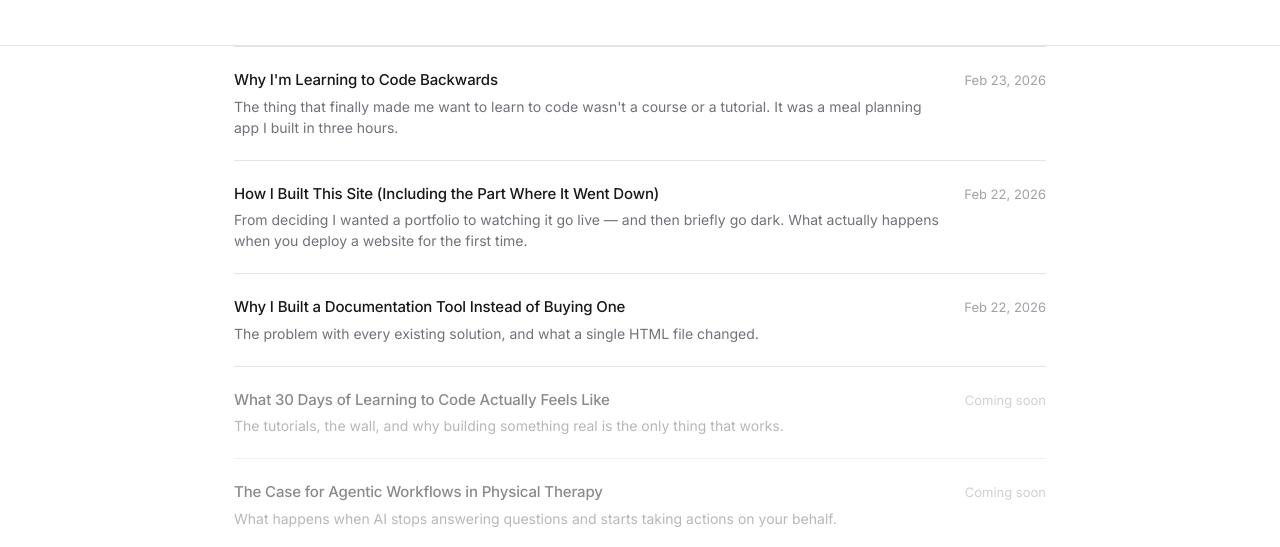
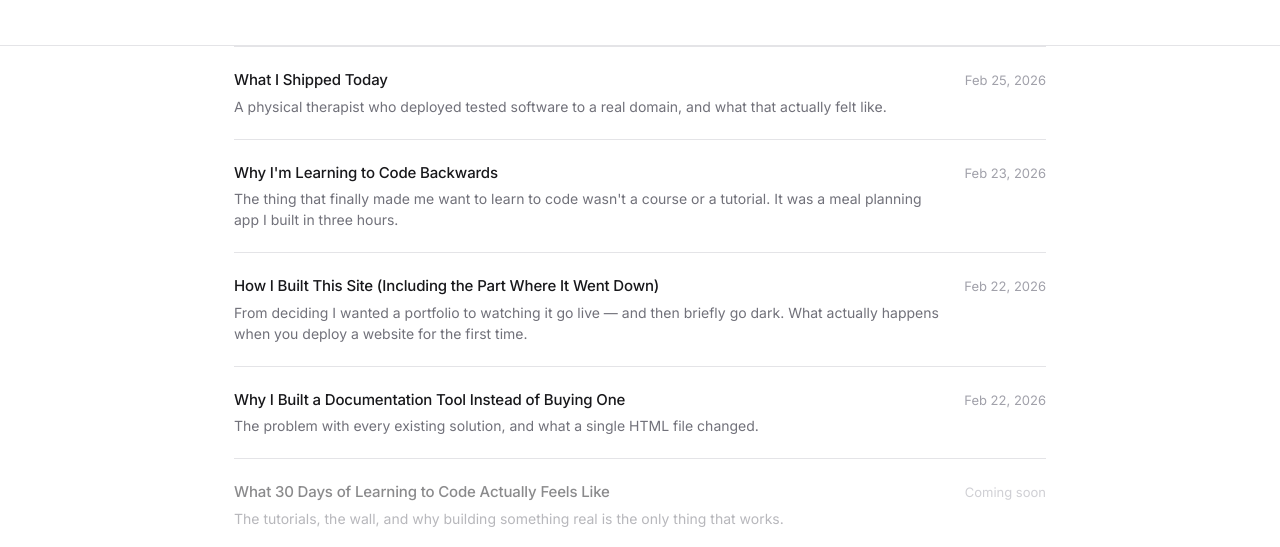
Before and after one commit to RPawloski/portfolio, a plain HTML site: page writing.html in a window 1280 px wide. Shown: the part 253-800 px from the top of the page. Drawn offline with Linux system fonts and the light colour scheme.

Commit message:
add what I shipped today to writing index

```diff
--- a/writing.html
+++ b/writing.html
@@ -45,6 +45,14 @@
   <section style="border-top: 1px solid var(--border); padding-top: 0;">
     <div class="container">
       <div class="post-list">
+
+        <a href="writing/what-i-shipped-today.html" class="post-item">
+          <div>
+            <div class="post-title">What I Shipped Today</div>
+            <div class="post-desc">A physical therapist who deployed tested software to a real domain, and what that actually felt like.</div>
+          </div>
+          <span class="post-meta">Feb 25, 2026</span>
+        </a>
 
         <a href="writing/why-im-learning-to-code-backwards.html" class="post-item">
           <div>
```
